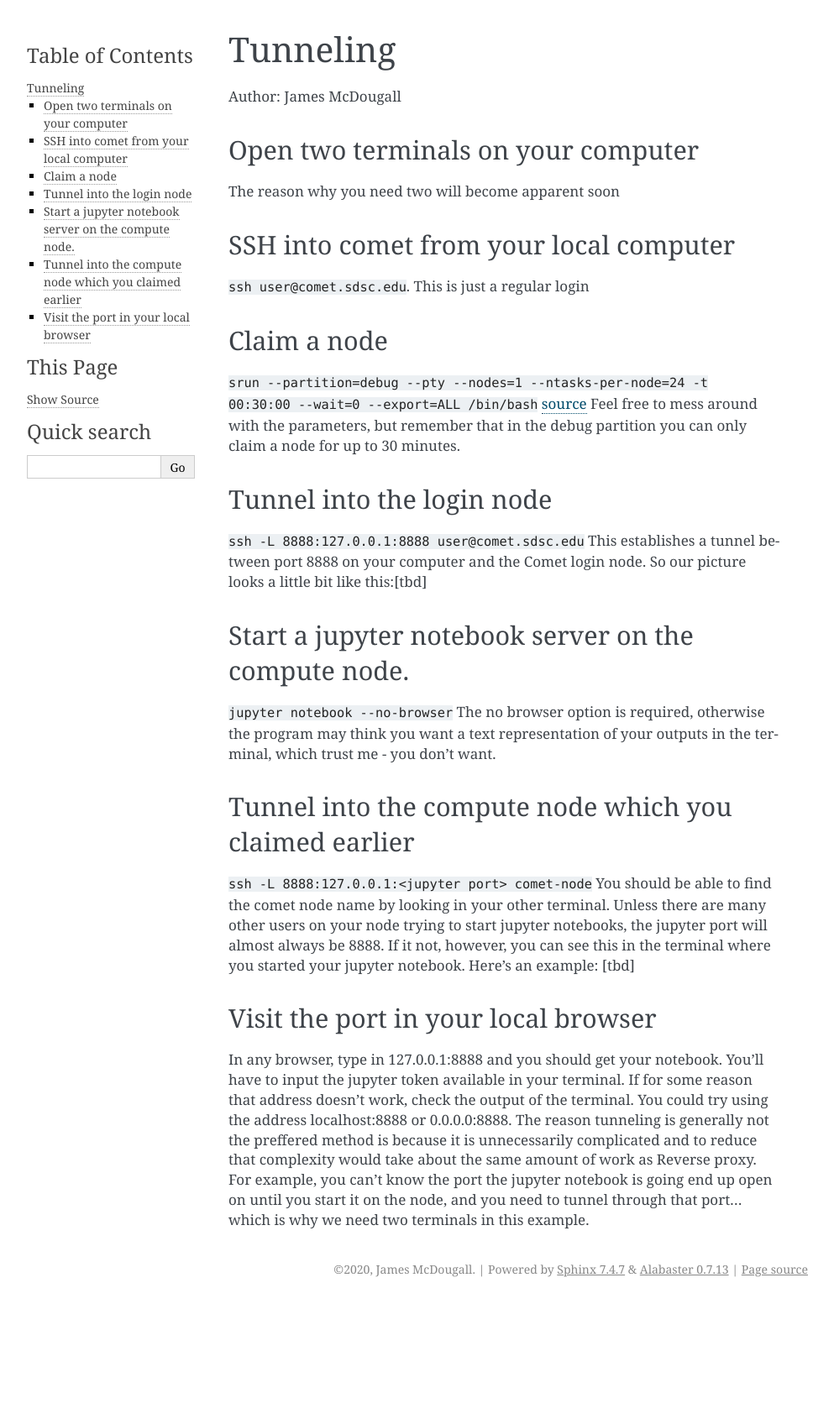
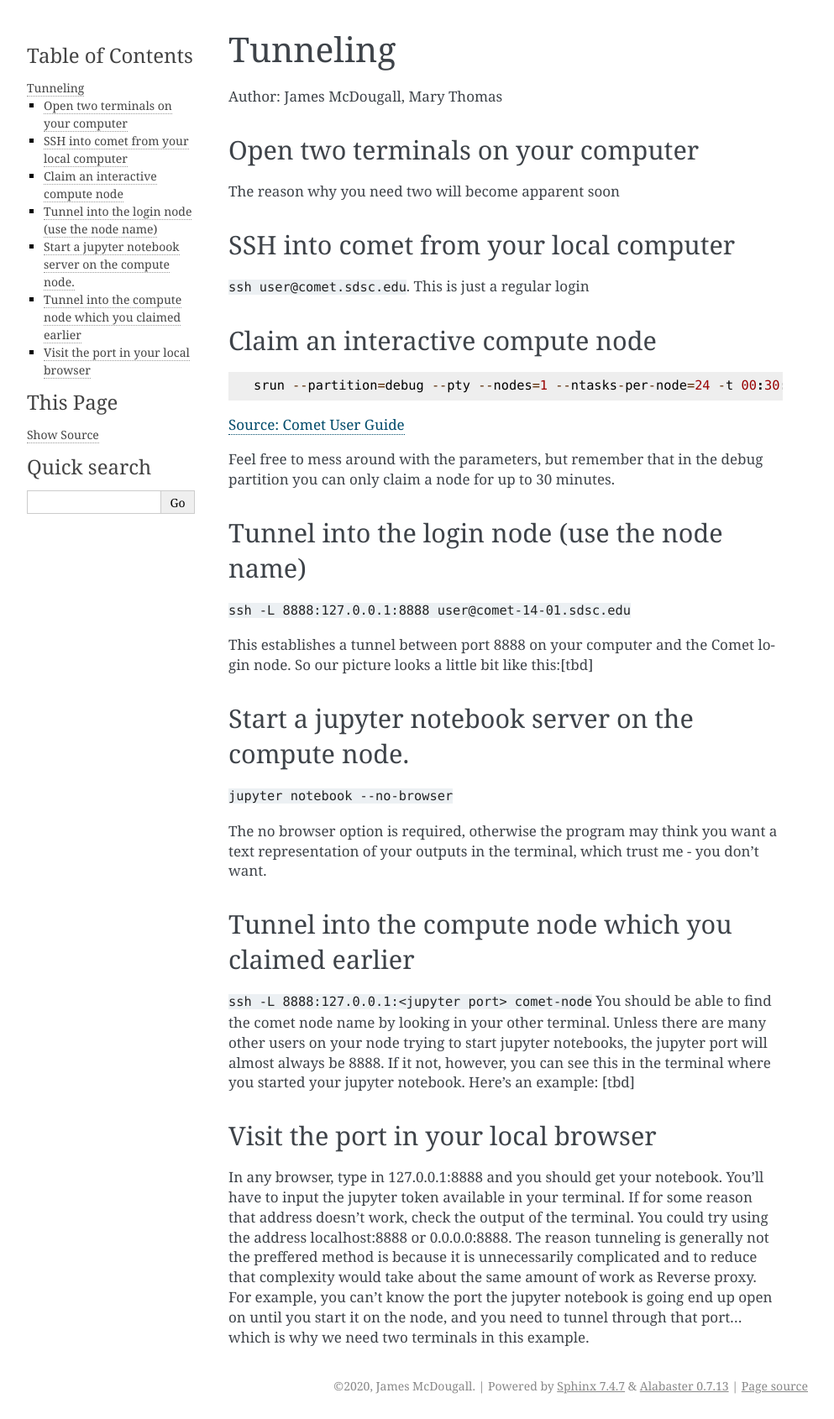
Before and after one commit to sdsc-hpc-training-org/notebooks-101, a Sphinx documentation site: the page built from Docs/source/methods/tunneling.md, in a window 1280 px wide. Shown: the whole page at 84% size, without its empty margins (148-1141 px from the left). Built offline with Sphinx 7.4.7, drawn with Linux system fonts in a browser that asks for light colours; before the commit the page ends 1551 px from its top, so only the background shows below that.

Commit message:
Update tunneling.md
adding more details

````diff
--- a/Docs/source/methods/tunneling.md
+++ b/Docs/source/methods/tunneling.md
@@ -1,5 +1,5 @@
 # Tunneling
-Author: James McDougall
+Author: James McDougall, Mary Thomas
 
 ## Open two terminals on your computer
 The reason why you need two will become apparent soon
@@ -7,17 +7,22 @@
 ## SSH into comet from your local computer
 `ssh user@comet.sdsc.edu`. This is just a regular login
 
-## Claim a node
-`srun --partition=debug --pty --nodes=1 --ntasks-per-node=24 -t 00:30:00 --wait=0 --export=ALL /bin/bash`
-[source](https://www.sdsc.edu/support/user_guides/comet.html)
+## Claim an interactive compute node
+```
+srun --partition=debug --pty --nodes=1 --ntasks-per-node=24 -t 00:30:00 --wait=0 --export=ALL /bin/bash
+```
+[Source: Comet User Guide](https://www.sdsc.edu/support/user_guides/comet.html)
+
 Feel free to mess around with the parameters, but remember that in the debug partition you can only claim a node for up to 30 minutes.
 
-## Tunnel into the login node
-`ssh -L 8888:127.0.0.1:8888 user@comet.sdsc.edu`
+## Tunnel into the login node (use the node name)
+`ssh -L 8888:127.0.0.1:8888 user@comet-14-01.sdsc.edu`
+
 This establishes a tunnel between port 8888 on your computer and the Comet login node. So our picture looks a little bit like this:[tbd]
 
 ## Start a jupyter notebook server on the compute node.
 `jupyter notebook --no-browser`
+
 The no browser option is required, otherwise the program may think you want a text representation of your outputs in the terminal, which trust me - you don't want.
 
 ## Tunnel into the compute node which you claimed earlier
````
